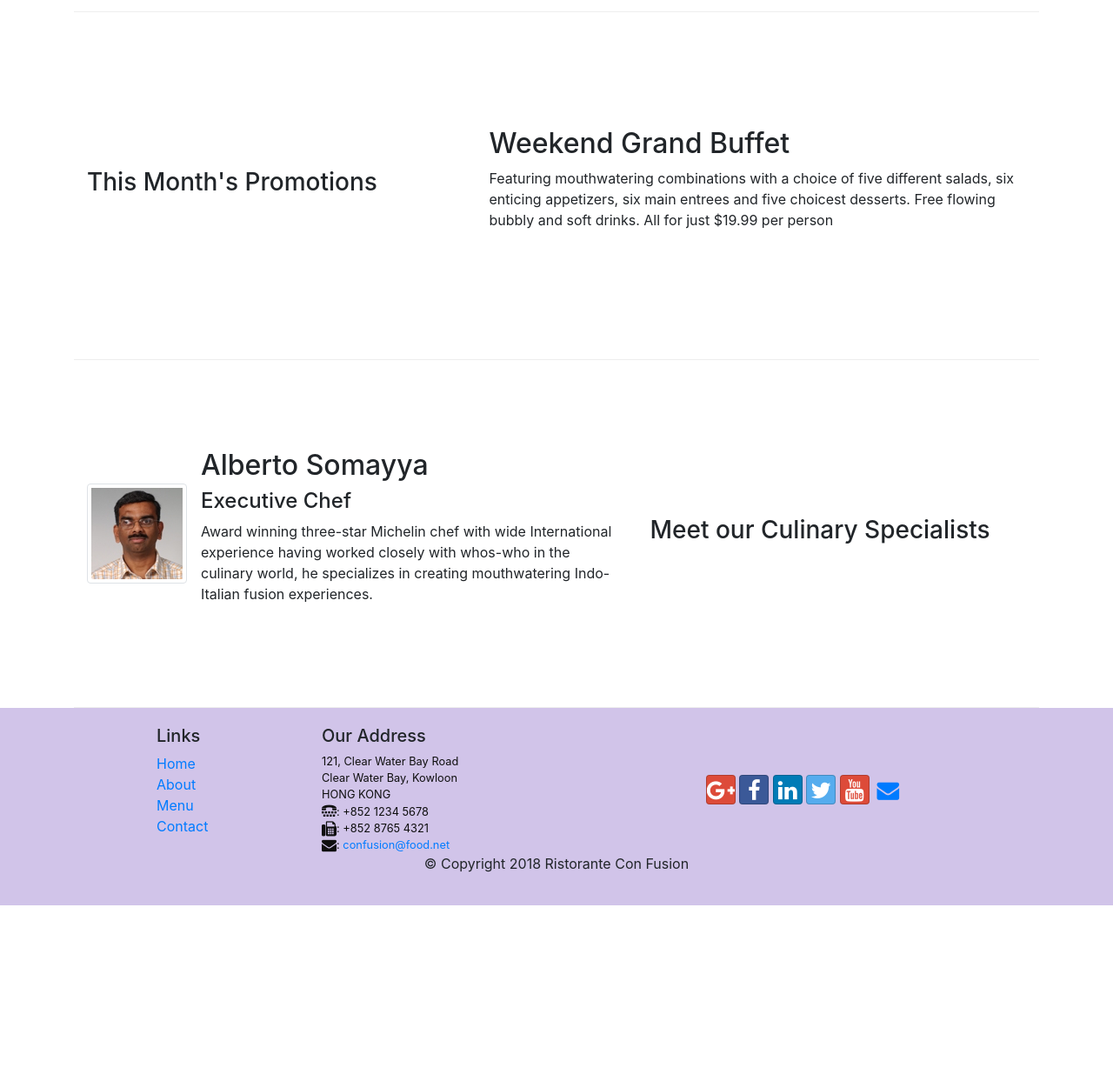
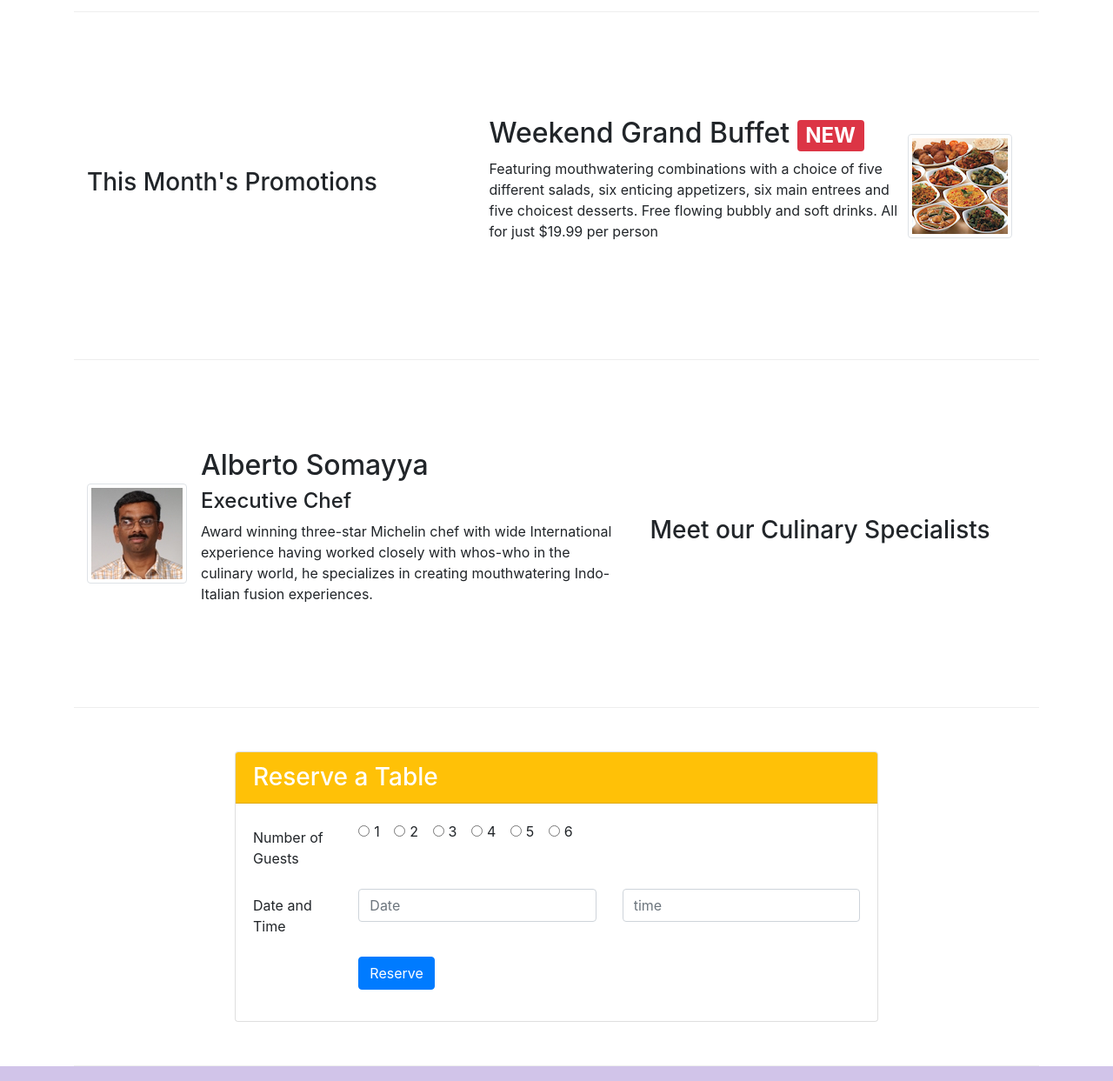
Before and after one commit to ZidongLiu/getting_started_with_bootstrap, a website: page index.html in a window 1280 px wide. Shown: the part 720-1963 px from the top of the page at 87% size. Before the commit the page ends 1761 px from the top, so only its background shows below. Drawn offline with nearby package versions, Linux system fonts and the light colour scheme.

Commit message:
assignment2

```diff
--- a/index.html
+++ b/index.html
@@ -40,8 +40,9 @@
                     <h1>Ristorante con Fusion</h1>
                     <p>We take inspiration from the World's best cuisines, and create a unique fusion experience. Our lipsmacking creations will tickle your culinary senses!</p>
                 </div>
-                <div class="col-12 col-sm-6">
-                </div>
+
+                <a class="col-12 col-sm-3 navbar-brand mr-auto" href="#"><img src="./img/logo.png" class="img-fluid"></a>
+                <div class="col-12 col-sm-3 align-self-center"><a role="button" class="btn btn-warning btn-block btn-sm" href="#reserveForm">Reserve Table</a></div>
             </div>
         </div>
     </header>
@@ -72,8 +73,16 @@
                 <h3>This Month's Promotions</h3>
             </div>
             <div class="col-12 col-sm-7">
-                <h2>Weekend Grand Buffet</h2>
-                <p>Featuring mouthwatering combinations with a choice of five different salads, six enticing appetizers, six main entrees and five choicest desserts. Free flowing bubbly and soft drinks. All for just $19.99 per person </p>
+                <div class="media">
+                    <div class="media-body">
+                        <h2 class="mt-0">
+                            Weekend Grand Buffet
+                            <span class="badge badge-danger">NEW</span>
+                        </h2>
+                        <p class="d-none d-sm-block">Featuring mouthwatering combinations with a choice of five different salads, six enticing appetizers, six main entrees and five choicest desserts. Free flowing bubbly and soft drinks. All for just $19.99 per person </p>
+                    </div>
+                    <img class="d-flex mr-3 img-thumbnail align-self-center" src="./img/buffet.png" alt="buffet">
+                </div>
             </div>
         </div>
 
@@ -85,19 +94,83 @@
                 <div class="media">
                     <img class="d-flex mr-3 img-thumbnail align-self-center" src="./img/alberto.png" alt="alberto">
                     <div class="media-body">
-                        <h2>Alberto Somayya</h2>
+                        <h2 class="mt-0">Alberto Somayya</h2>
                         <h4>Executive Chef</h4>
-                        <p>Award winning three-star Michelin chef with wide International experience having worked closely with whos-who in the culinary world, he specializes in creating mouthwatering Indo-Italian fusion experiences. </p>
+                        <p class="d-none d-sm-block">Award winning three-star Michelin chef with wide International experience having worked closely with whos-who in the culinary world, he specializes in creating mouthwatering Indo-Italian fusion experiences. </p>
                     </div>
                 </div>
             </div>
+        </div>
+
+        <div class="row row-content" id="reserveForm">
+            <div class="card col-12 col-sm-8 offset-sm-2 px-0">
+                <h3 class="card-header bg-warning text-white">Reserve a Table</h3>
+                <div class="card-body">
+                    <form>
+                        <div class="form-group row">
+                            <label class="col-md-2 col-form-label">Number of Guests</label>
+                            <div class="col-md-10">
+                                <div class="form-check form-check-inline">
+                                    <input type="radio" class="form-check-input" name="inlineRadioOptions" id="inlineRadio1" value="option1">
+                                    <label class="form-check-label" for="inlineRadio1">
+                                        1
+                                    </label>
+                                </div>
+                                <div class="form-check form-check-inline">
+                                    <input type="radio" class="form-check-input" name="inlineRadioOptions" id="inlineRadio2" value="option2">
+                                    <label class="form-check-label" for="inlineRadio2">
+                                        2
+                                    </label>
+                                </div>
+                                <div class="form-check form-check-inline">
+                                    <input type="radio" class="form-check-input" name="inlineRadioOptions" id="inlineRadio3" value="option3">
+                                    <label class="form-check-label" for="inlineRadio3">
+                                        3
+                                    </label>
+                                </div>
+                                <div class="form-check form-check-inline">
+                                    <input type="radio" class="form-check-input" name="inlineRadioOptions" id="inlineRadio4" value="option4">
+                                    <label class="form-check-label" for="inlineRadio4">
+                                        4
+                                    </label>
+                                </div>
+                                <div class="form-check form-check-inline">
+                                    <input type="radio" class="form-check-input" name="inlineRadioOptions" id="inlineRadio5" value="option5">
+                                    <label class="form-check-label" for="inlineRadio5">
+                                        5
+                                    </label>
+                                </div>
+                                <div class="form-check form-check-inline">
+                                    <input type="radio" class="form-check-input" name="inlineRadioOptions" id="inlineRadio6" value="option6">
+                                    <label class="form-check-label" for="inlineRadio6">
+                                        6
+                                    </label>
+                                </div>
+                            </div>
+                        </div>
+
+                        <div class="form-group row">
+                            <label class="col-md-2 col-form-label">Date and Time</label>
+                            <div class="col-md-5"><input type="text" class="form-control" id="reserveDate" placeholder="Date"></div>
+                            <div class="col-md-5"><input type="text" class="form-control" id="reserveTime" placeholder="time"></div>
+                        </div>
+
+                        <div class="form-group row">
+                            <div class="offset-md-2 col-md-10">
+                                <button type="submit" class="btn btn-primary">Reserve</button>
+                            </div>
+                        </div>
+                    </form>
+                </div>
+            </div>
+
         </div>
     </div>
 
     <footer class="footer">
         <div class="container">
             <div class="row">
-                <div class="col-12 col-sm-2 offset-1">
+                <div class="col-4 col-sm-2 offset-1">
                     <h5>Links</h5>
                     <ul class="list-unstyled">
                         <li><a href="#">Home</a></li>
@@ -106,7 +179,7 @@
                         <li><a href="#">Contact</a></li>
                     </ul>
                 </div>
-                <div class="col-12 col-sm-3">
+                <div class="col-7 col-sm-3 align-self-center">
                     <h5>Our Address</h5>
                     <address>
 		              121, Clear Water Bay Road<br>
```
Also changed, not shown: aboutus.html (+5 -5 lines), contactus.html (+2 -2 lines).
